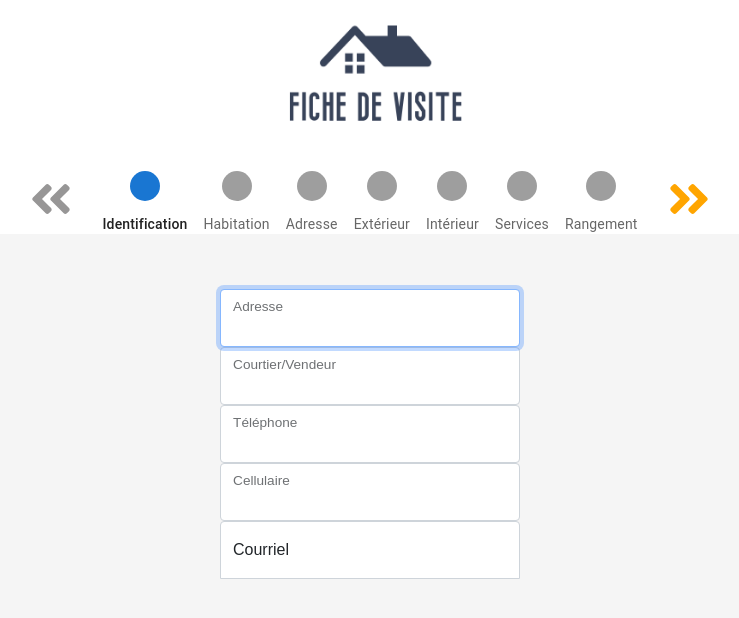
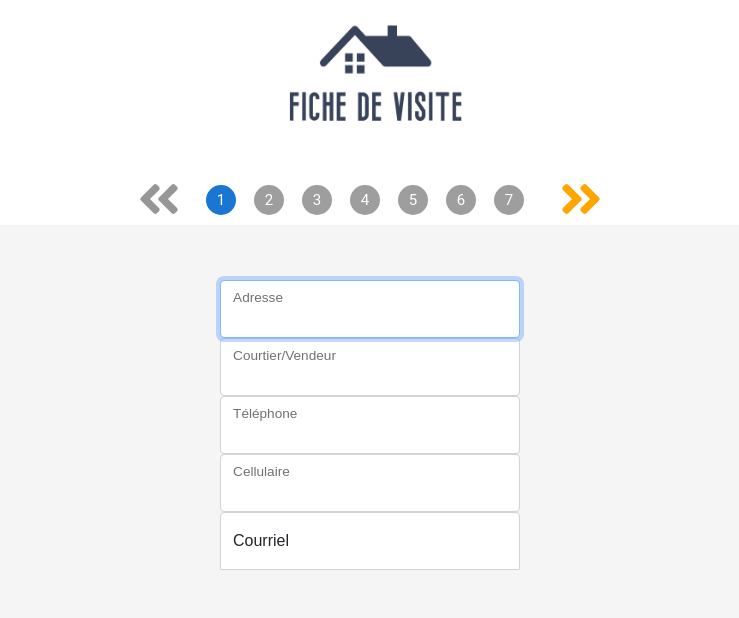
Before and after one commit to RaphaelJ-S/inf4150-projet, a React (Create React App) app in the folder app/: page / in a window 1280 px wide. Shown: the top 618 px of the page, without its empty margins (270-1009 px from the left). Built offline with nearby package versions, Linux system fonts and the light colour scheme.

Commit message:
modification de la barre de progression pour un affichage plus simple

```diff
--- a/app/src/component/css/FicheVisite.css
+++ b/app/src/component/css/FicheVisite.css
@@ -53,6 +53,7 @@ button[disabled] {
 /*
 Fin de barre de progression
 */
+
 .form-signin {
   width: 100%;
   max-width: 330px;
@@ -83,3 +84,13 @@ Fin de barre de progression
 .error {
   border: 1px solid red !important;
 }
+
+.label-revenu {
+  display: flex;
+  justify-content: left;
+}
+
+.label-revenu-texte   {
+  margin: 0px;
+  margin-left: 1rem;
+}
--- a/app/src/component/js/BarreProgression.js
+++ b/app/src/component/js/BarreProgression.js
@@ -5,35 +5,18 @@ import Step from "@mui/material/Step";
 import StepLabel from "@mui/material/StepLabel";
 
 export default function BarreProgression({ numPage }) {
+  const steps = [1, 2, 3, 4, 5, 6, 7];
   return (
     <>
-      <Stepper
-        activeStep={numPage}
-        alternativeLabel="true"
-        orientation="horizontal"
-        connector={false}
-      >
-        <Step key={0}>
-          <StepLabel icon={" "}>{"Identification"}</StepLabel>
-        </Step>
-        <Step key={1}>
-          <StepLabel icon={" "}>{"Habitation"}</StepLabel>
-        </Step>
-        <Step key={2}>
-          <StepLabel icon={" "}>{"Adresse"}</StepLabel>
-        </Step>
-        <Step key={3}>
-          <StepLabel icon={" "}>{"Extérieur"}</StepLabel>
-        </Step>
-        <Step key={4}>
-          <StepLabel icon={" "}>{"Intérieur"}</StepLabel>
-        </Step>
-        <Step key={5}>
-          <StepLabel icon={" "}>{"Services"}</StepLabel>
-        </Step>
-        <Step key={6}>
-          <StepLabel icon={" "}>{"Rangement"}</StepLabel>
-        </Step>
+      <Stepper activeStep={numPage} orientation="horizontal" connector={false}>
+        {steps.map((id) => {
+          console.log({ id });
+          return (
+            <Step key={id}>
+              <StepLabel icon={id}>{""}</StepLabel>
+            </Step>
+          );
+        })}
       </Stepper>
     </>
   );
--- a/app/src/component/js/HabitationFormulaire.js
+++ b/app/src/component/js/HabitationFormulaire.js
@@ -98,7 +98,9 @@ export default function HabitationFormulaire({ info, setInfo }) {
             <label htmlFor="typeHabitation">Type d'habitation</label>
           </div>
           <div className="proRev">
-            <Form.Label>Propriété à revenu</Form.Label>
+            <div className="label-revenu">
+              <span className="label-revenu-texte">Propriété à revenu</span>
+            </div>
             <div className="input-group mb-3">
               <button
                 className="btn btn-outline-success"
@@ -131,7 +133,7 @@ export default function HabitationFormulaire({ info, setInfo }) {
                 onChange={handleChange}
               />
               <label htmlFor="revenu" className="input-group-text">
-                $
+                $/m
               </label>
             </div>
           </div>
```
